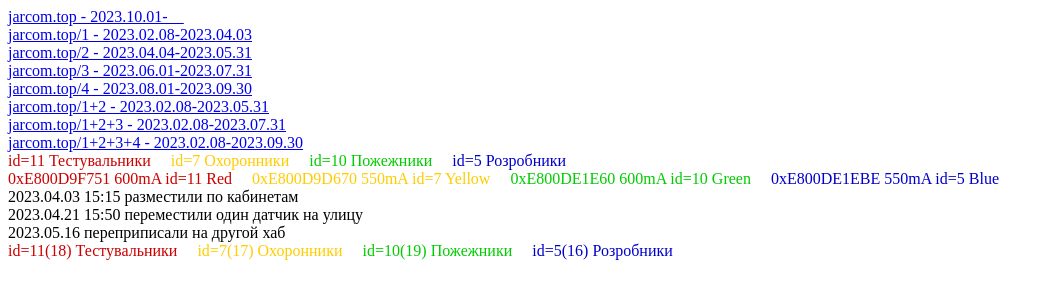
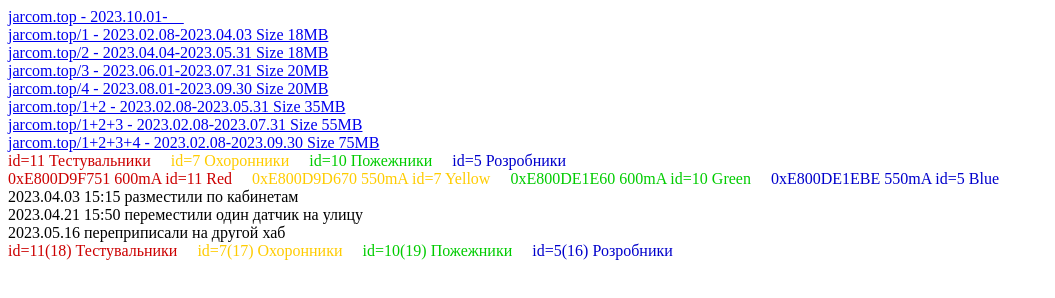
Before and after one commit to JaRcomGitHub/nodejs-host-ws, a website: page json-parse-for-graph/index.html in a window 1280 px wide. Shown: the whole page, without its empty margins (0-1055 px from the left). Drawn offline with nearby package versions, Linux system fonts and the light colour scheme; no server answers.

Commit message:
Update index.html

```diff
--- a/json-parse-for-graph/index.html
+++ b/json-parse-for-graph/index.html
@@ -11,25 +11,25 @@
             <a href="https://jarcom.top">jarcom.top - 2023.10.01-__</a>
         </li>
         <li>
-            <a href="https://jarcom.top/1">jarcom.top/1 - 2023.02.08-2023.04.03</a>
+            <a href="https://jarcom.top/1">jarcom.top/1 - 2023.02.08-2023.04.03 Size 18MB</a>
         </li>
         <li>
-            <a href="https://jarcom.top/2">jarcom.top/2 - 2023.04.04-2023.05.31</a>
+            <a href="https://jarcom.top/2">jarcom.top/2 - 2023.04.04-2023.05.31 Size 18MB</a>
         </li>
         <li>
-            <a href="https://jarcom.top/3">jarcom.top/3 - 2023.06.01-2023.07.31</a>
+            <a href="https://jarcom.top/3">jarcom.top/3 - 2023.06.01-2023.07.31 Size 20MB</a>
         </li>
         <li>
-            <a href="https://jarcom.top/4">jarcom.top/4 - 2023.08.01-2023.09.30</a>
+            <a href="https://jarcom.top/4">jarcom.top/4 - 2023.08.01-2023.09.30 Size 20MB</a>
         </li>
         <li>
-            <a href="https://jarcom.top/1+2">jarcom.top/1+2 - 2023.02.08-2023.05.31</a>
+            <a href="https://jarcom.top/1+2">jarcom.top/1+2 - 2023.02.08-2023.05.31 Size 35MB</a>
         </li>
         <li>
-            <a href="https://jarcom.top/1+2+3">jarcom.top/1+2+3 - 2023.02.08-2023.07.31</a>
+            <a href="https://jarcom.top/1+2+3">jarcom.top/1+2+3 - 2023.02.08-2023.07.31 Size 55MB</a>
         </li>
         <li>
-            <a href="https://jarcom.top/1+2+3+4">jarcom.top/1+2+3+4 - 2023.02.08-2023.09.30</a>
+            <a href="https://jarcom.top/1+2+3+4">jarcom.top/1+2+3+4 - 2023.02.08-2023.09.30 Size 75MB</a>
         </li>
 </div>
 
```
